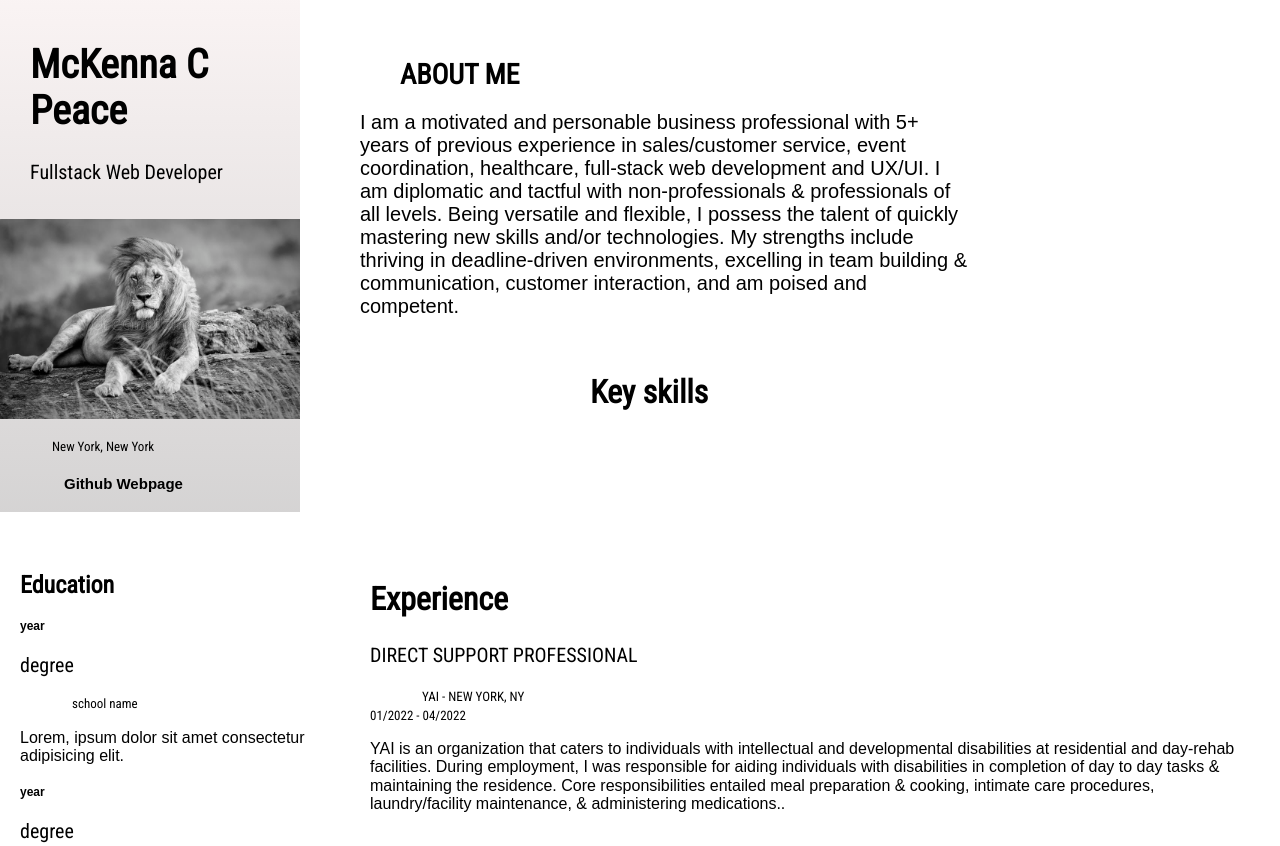
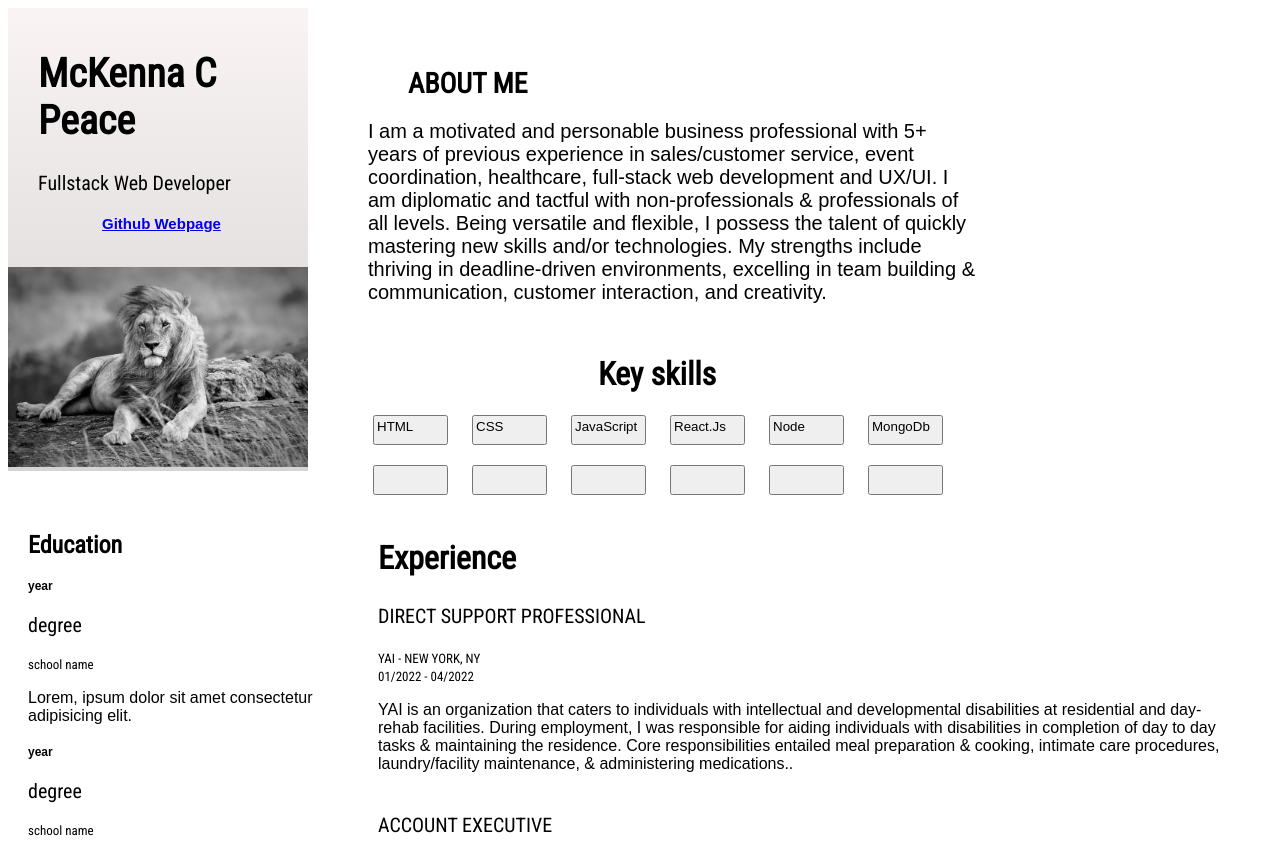
Before and after one commit to anvpeace/resume-webpage, a plain HTML site: page index.html in a window 1280 px wide. Shown: the top 846 px of the page. Drawn offline with nearby package versions, Linux system fonts and the light colour scheme; a web font is replaced by a local one.

Commit message:
skills added

```diff
--- a/index.html
+++ b/index.html
@@ -7,7 +7,7 @@
         <link rel="preconnect" href="https://fonts.googleapis.com">
         <link rel="preconnect" href="https://fonts.gstatic.com" crossorigin>
         <link href="https://fonts.googleapis.com/css2?family=Alumni+Sans+Pinstripe&family=Roboto+Condensed&display=swap" rel="stylesheet">
-        <link rel="stylesheet" href="https://cdnjs.cloudflare.com/ajax/libs/normalize/8.0.1/normalize.css">
+
     </head>
     <body>
         <div class="name-about-me-container">
@@ -17,6 +17,8 @@
 
                         <h1>McKenna C Peace</h1>
                         <h3>Fullstack Web Developer</h3>
+                        <h4 id="github"><a href="https://github.com/anvpeace" target="_blank">Github Webpage</a></h4>
+
                         <!-- <h4>New York, New York</h4>
                         <h4 id="github"><a href="https://github.com/anvpeace" target="_blank"></a>Github Webpage</a></h4> -->
 
@@ -24,8 +26,6 @@
                     </div>
                     <div class="pict-cont">
                         <img width="300px"  height="200px" src="mighty-beautiful-lion.jpeg" alt="">
-                        <h4>New York, New York</h4>
-                        <h4 id="github"><a href="https://github.com/anvpeace" target="_blank"></a>Github Webpage</a></h4>
                     </div>
 
 
@@ -34,7 +34,7 @@
                 <div class="about-container" style="width: 700px; height: 200px;">
                     <div class="about-content">
                         <h1 id="about-header">ABOUT ME</h1>
-                        <p id="about-par">I am a motivated and personable business professional with 5+ years of previous experience in sales/customer service, event coordination, healthcare, full-stack web development and UX/UI. I am diplomatic and tactful with non-professionals & professionals of all levels. Being versatile and flexible, I possess the talent of quickly mastering new skills and/or technologies. My strengths include thriving in deadline-driven environments, excelling in team building & communication, customer interaction, and am poised and competent.</p>
+                        <p id="about-par">I am a motivated and personable business professional with 5+ years of previous experience in sales/customer service, event coordination, healthcare, full-stack web development and UX/UI. I am diplomatic and tactful with non-professionals & professionals of all levels. Being versatile and flexible, I possess the talent of quickly mastering new skills and/or technologies. My strengths include thriving in deadline-driven environments, excelling in team building & communication, customer interaction, and creativity.</p>
                     </div>
 
                     <div class="contact-info-container"  style="width: 700px; height: 200px;">
@@ -44,8 +44,21 @@
                                 <h1 id="list-header">Key skills</h1>
 
                                 <div class="contact-list-one">
+                                    <button>HTML</button>
+                                    <button>CSS</button>
+                                    <button>JavaScript</button>
+                                    <button>React.Js</button>
+                                    <button>Node</button>
+                                    <button>MongoDb</button>
+                                </div>
 
-
+                                <div class="contact-list-two">
+                                    <button></button>
+                                    <button></button>
+                                    <button></button>
+                                    <button></button>
+                                    <button></button>
+                                    <button></button>
                                 </div>
 
                                 <div class="contact-list-two">
@@ -169,5 +182,8 @@
                             </div>
 
         </div>
+        <script src="https://code.jquery.com/jquery-3.2.1.slim.min.js" integrity="sha384-KJ3o2DKtIkvYIK3UENzmM7KCkRr/rE9/Qpg6aAZGJwFDMVNA/GpGFF93hXpG5KkN" crossorigin="anonymous"></script>
+        <script src="https://cdn.jsdelivr.net/npm/popper.js@1.12.9/dist/umd/popper.min.js" integrity="sha384-ApNbgh9B+Y1QKtv3Rn7W3mgPxhU9K/ScQsAP7hUibX39j7fakFPskvXusvfa0b4Q" crossorigin="anonymous"></script>
+        <script src="https://cdn.jsdelivr.net/npm/bootstrap@4.0.0/dist/js/bootstrap.min.js" integrity="sha384-JZR6Spejh4U02d8jOt6vLEHfe/JQGiRRSQQxSfFWpi1MquVdAyjUar5+76PVCmYl" crossorigin="anonymous"></script>
     </body>
 </html>
--- a/styles.css
+++ b/styles.css
@@ -67,7 +67,6 @@ h3{
 }
 
 h4{
-    margin-left: 52px;
     font-family: 'Roboto Condensed', sans-serif;
     font-weight: 100;
     font-size: 13px;
@@ -146,11 +145,15 @@ margin-left: 15px;;
 
 }
 
+.contact-list-one{
+    /* display: inline; */
+}
 .list-container{
-    display: flex;
+    display: block;
     margin-top: 5px;    /* justify-content: center; */
 
 }
+
 
 #list-header{
     margin-left: 245px;
@@ -311,3 +314,16 @@ margin-left: 15px;;
     font-family: 'Roboto Condensed', sans-serif;
 
 }
+
+button{
+    display: inline-flex;
+  margin-left: 20px;
+  width: 75px;
+  height: 30px;
+  text-align: center;
+  padding: 2px;
+}
+
+.contact-list-two{
+    margin-top: 20px;
+}
```
